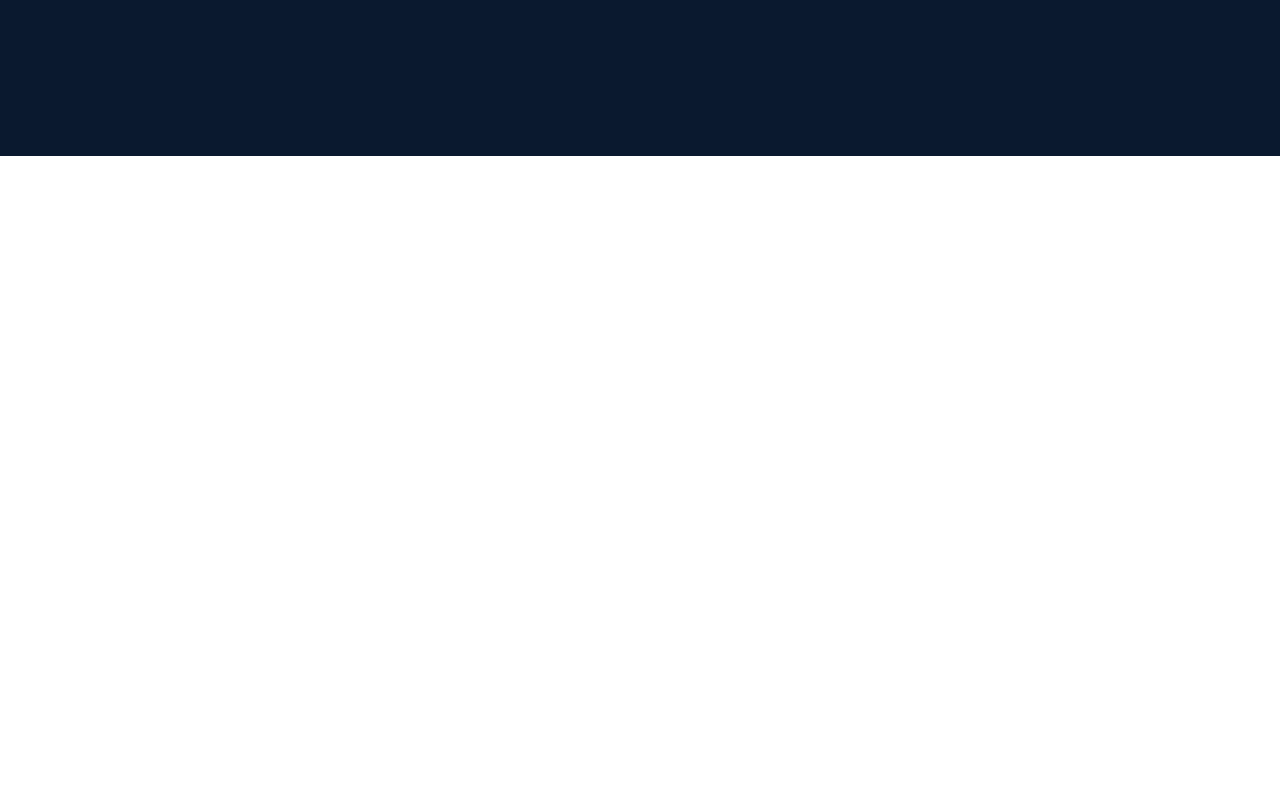
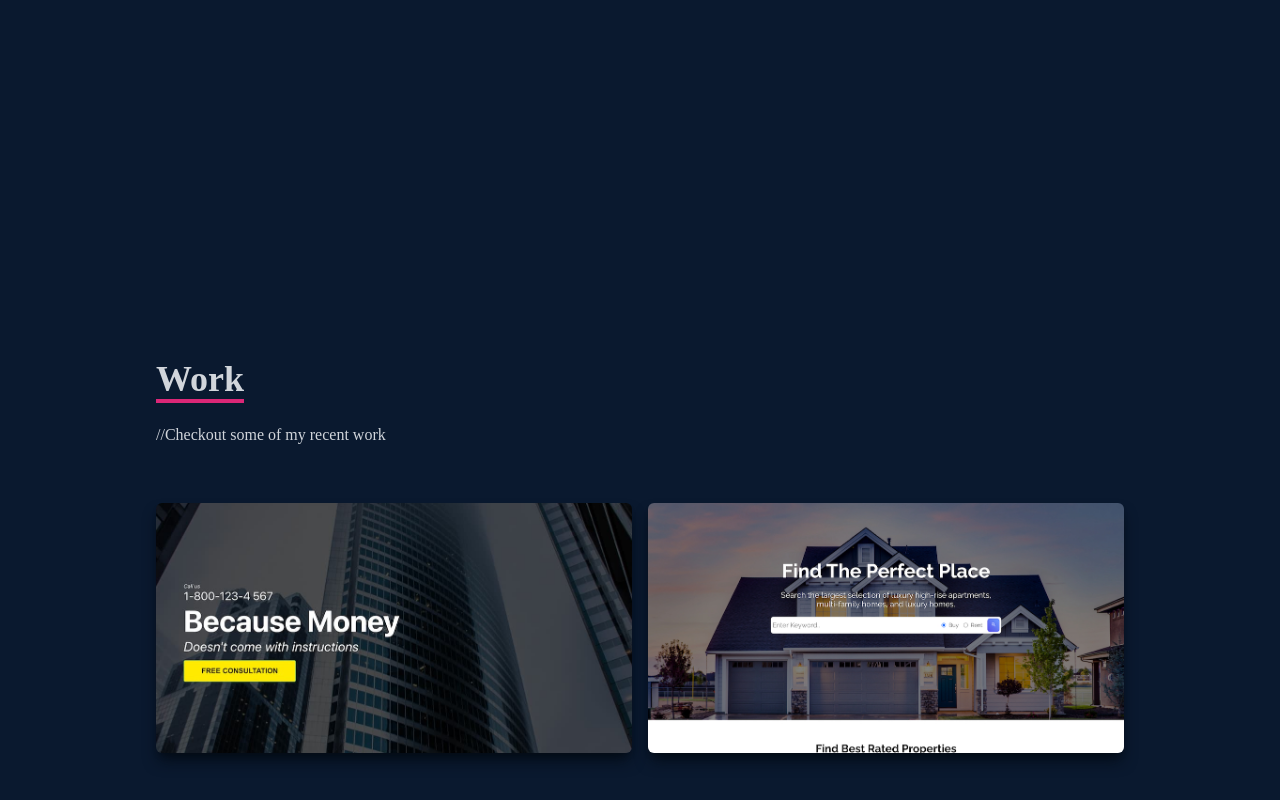
Before and after one commit to vibha-2601/portfolio, a React (Create React App) app in the folder portfolio-app/: page / in a window 1280 px wide. Shown: the part 2244-3044 px from the top of the page. Before the commit the page ends 2400 px from the top, so only its background shows below. Built offline with nearby package versions, Linux system fonts and the light colour scheme.

Commit message:
Building Work component

```diff
--- a/portfolio-app/src/App.js
+++ b/portfolio-app/src/App.js
@@ -2,6 +2,7 @@
 import Home from "./components/Home";
 import Navbar from "./components/Navbar";
 import Skills from "./components/Skills";
+import Work from "./components/Work";
 
 
 function App() {
@@ -11,6 +12,7 @@
     <Home />
     <About />
     <Skills />
+    <Work />
     </div>
   );
 }
--- /dev/null
+++ b/portfolio-app/src/components/Work.js
@@ -0,0 +1,77 @@
+import React from "react";
+import WorkImg from "../assests/projects/workImg.jpeg";
+import realEstate from "../assests/projects/realestate.jpg";
+
+const Work = () => {
+  return (
+    // name-for react smooth scroll
+    <div name="work" className="w-full sm:h-screen text-gray-300 bg-[#0a192f]">
+      {/* Container */}
+      <div className="max-w-[1000px] mx-auto p-4  flex flex-col justify-center w-full h-full">
+        <div className="pb-8">
+          <p className="text-4xl font-bold inline border-b-4 text-gray-300 border-pink-600">
+            Work
+          </p>
+          <p className="py-6">//Checkout some of my recent work</p>
+        </div>
+
+        {/* Projects/grid container */}
+        <div className="grid sm:grid-cols-2 md:grid-cols-2 gap-4">
+          {/* Card item container */}
+          <div
+            style={{ backgroundImage: `url(${WorkImg})` }}
+            className="shadow-lg shadow-[#040c16] group container rounded-md flex justify-center items-center mx-auto content-div"
+          >
+            {/* Hover effects */}
+            <div className="opacity-0 group-hover:opacity-100">
+              <span className="text-2xl font-bold text-white tracking-wider">
+                React JS Application
+              </span>
+              <div className="pt-8 text-center">
+                <a href="/">
+                  <button className="text-center rounded-lg px-4 py-3 m-2 bg-white text-gray-700 font-bold text-lg">
+                    Demo
+                  </button>
+                </a>
+
+                <a href="/">
+                  <button className="text-center rounded-lg px-4 py-3 m-2  bg-white text-gray-700 font-bold text-lg">
+                    code
+                  </button>
+                </a>
+              </div>
+            </div>
+          </div>
+
+          {/* Card item container */}
+          <div
+            style={{ backgroundImage: `url(${realEstate})` }}
+            className="shadow-lg shadow-[#040c16] group container rounded-md flex justify-center items-center mx-auto content-div"
+          >
+            {/* Hover effects */}
+            <div className="opacity-0 group-hover:opacity-100">
+              <span className="text-2xl font-bold text-white tracking-wider">
+                React JS Application
+              </span>
+              <div className="pt-8 text-center">
+                <a href="/">
+                  <button className="text-center rounded-lg px-4 py-3 m-2 bg-white text-gray-700 font-bold text-lg">
+                    Demo
+                  </button>
+                </a>
+
+                <a href="/">
+                  <button className="text-center rounded-lg px-4 py-3 m-2  bg-white text-gray-700 font-bold text-lg">
+                    code
+                  </button>
+                </a>
+              </div>
+            </div>
+          </div>
+        </div>
+      </div>
+    </div>
+  );
+};
+
+export default Work;
--- a/portfolio-app/src/index.css
+++ b/portfolio-app/src/index.css
@@ -13,3 +13,19 @@
         @apply cursor-pointer
     }
 }
+
+/* custom styling- content-div  */
+.content-div {
+    background-repeat: no-repeat;
+    background-size: cover;
+    background-position: center;
+    height: 250px;
+}
+
+.content-div:hover {
+    background-image: linear-gradient(
+        to right,
+        rgba(112, 157, 255, 0.8),
+        hsla(242, 74%, 61%, 0.8)
+    )!important;
+}
```
Also changed, not shown: portfolio-app/src/assests/projects/realestate.jpg (added), portfolio-app/src/assests/projects/workImg.jpeg (added).
